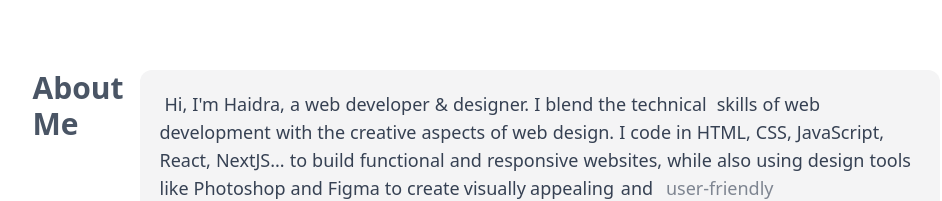
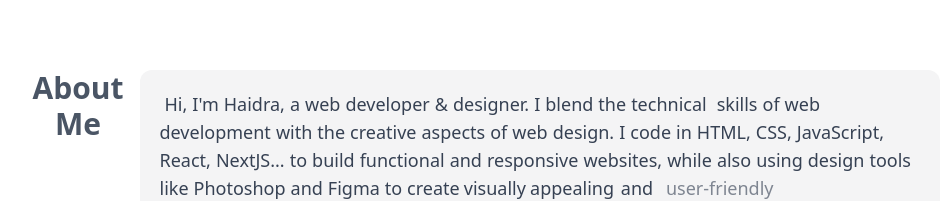
Before and after one commit to HaidraSuleiman/personal-portfolio, a Next.js app: page / in a window 1280 px wide. Shown: the part 751-952 px from the top of the page, without its empty margins (154-1096 px from the left). Built offline with nearby package versions, Linux system fonts and the light colour scheme; some icons are missing.

Commit message:
fixed a spacing issue on smaller screens

```diff
--- a/src/components/About.jsx
+++ b/src/components/About.jsx
@@ -81,7 +81,7 @@ export default function About() {
           </div>
         </div>
       </div>
-      <div className="mt-20 w-full flex flex-wrap items-center justify-between gap-x-7 gap-y-10">
+      <div className="mt-20 w-full flex flex-wrap items-center justify-between gap-x-7 gap-y-10 max-lg:w-160 max-lg:gap-x-2 max-lg:gap-y-3">
         {aboutData.map((item, i) => (
           <Achievements
             key={i}
--- a/src/components/sub/Heading.jsx
+++ b/src/components/sub/Heading.jsx
@@ -1,6 +1,6 @@
 const Heading = ({ title }) => {
   return (
-    <h1 className="text-3xl max-sm:text-2xl font-bold text-gray-600 mb-14 self-start dark:text-white transition-colors px-0">
+    <h1 className="text-3xl max-sm:text-2xl font-bold text-gray-600 mb-14 text-center dark:text-white transition-colors px-0">
       {title}
     </h1>
   );
```
